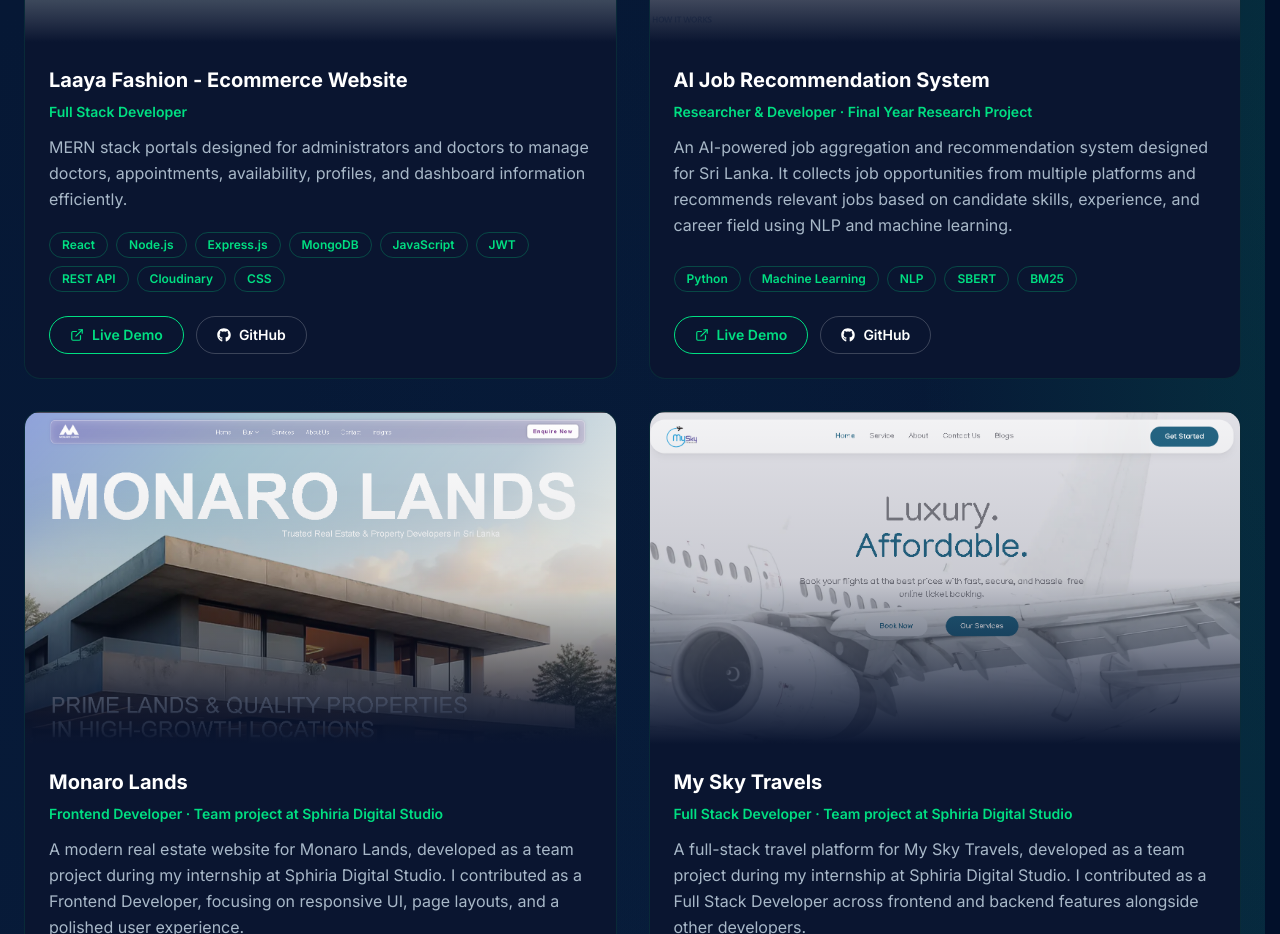
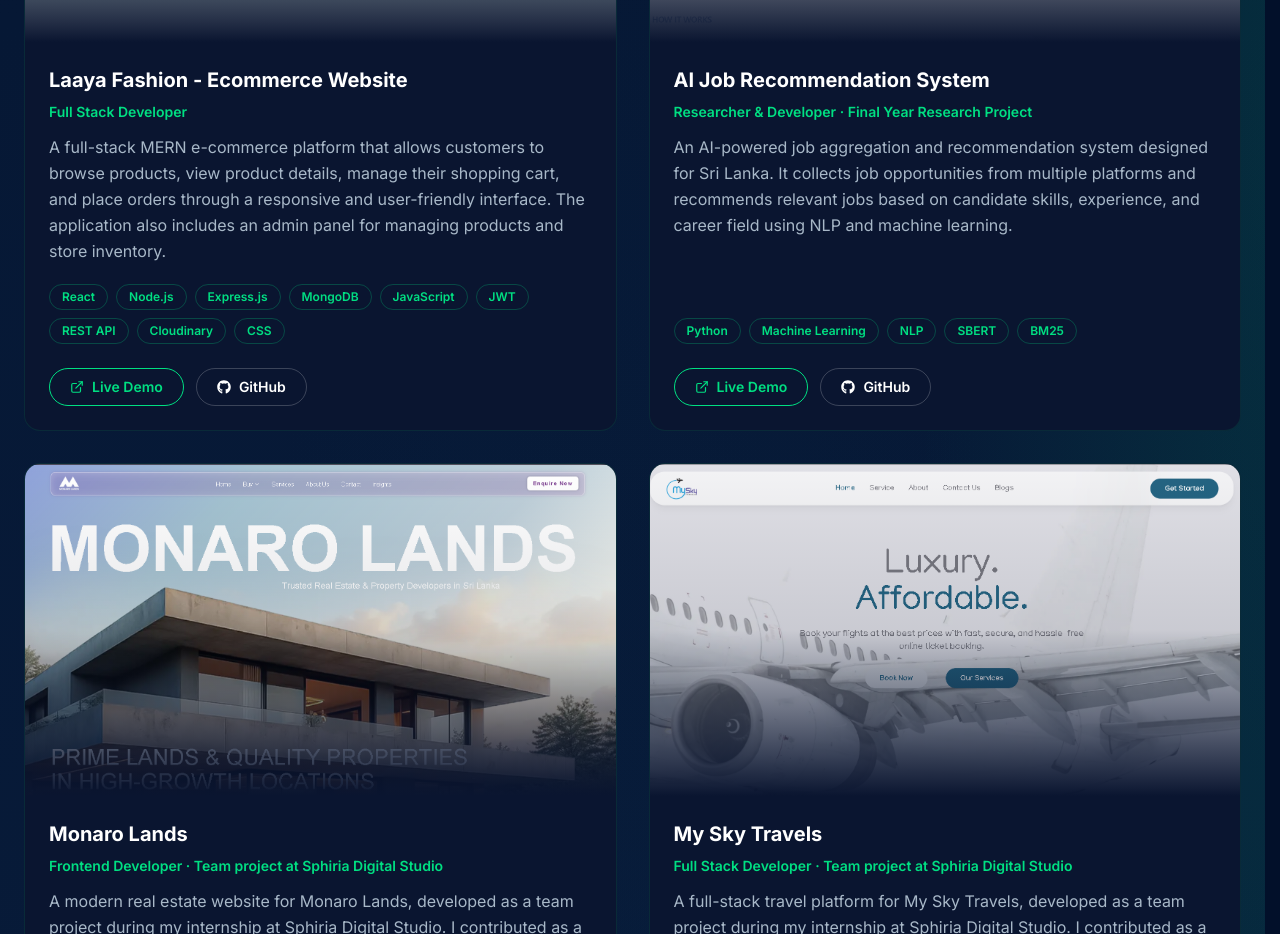
Before and after one commit to prabodhahdev/Portfolio, a Next.js app: page / in a window 1280 px wide. Shown: the part 3060-3994 px from the top of the page. Built offline with nearby package versions, Linux system fonts and the light colour scheme.

Commit message:
project update

```diff
--- a/app/components/sections/Projects.tsx
+++ b/app/components/sections/Projects.tsx
@@ -100,7 +100,7 @@
   {
     title: "Laaya Fashion - Ecommerce Website",
     description:
-      "MERN stack portals designed for administrators and doctors to manage doctors, appointments, availability, profiles, and dashboard information efficiently.",
+    "A full-stack MERN e-commerce platform that allows customers to browse products, view product details, manage their shopping cart, and place orders through a responsive and user-friendly interface. The application also includes an admin panel for managing products and store inventory.",
     tags: [
       "React",
       "Node.js",
```
